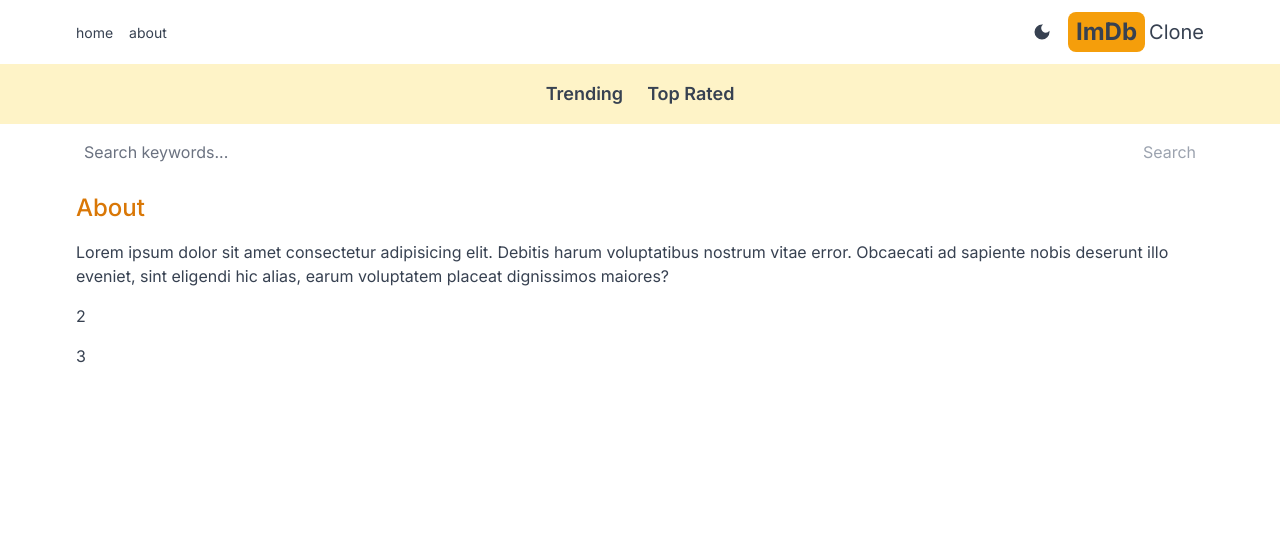
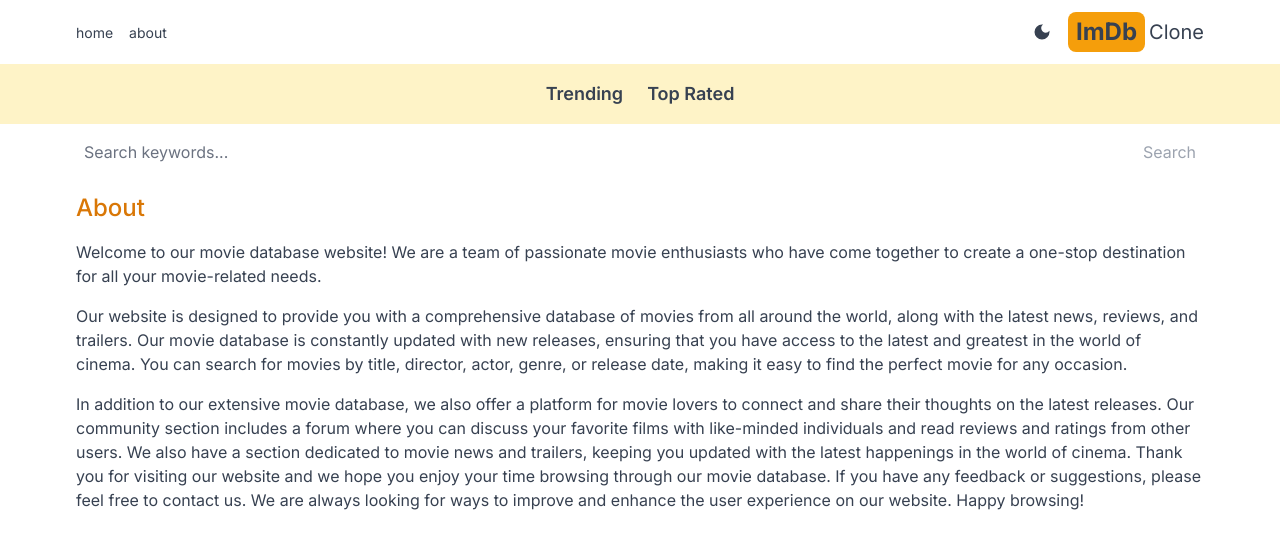
Before and after one commit to FranDorne/imdb-clone-app, a Next.js app: page /about in a window 1280 px wide. Shown: the top 548 px of the page. Built offline with nearby package versions, Linux system fonts and the light colour scheme.

Commit message:
fetch error solved

```diff
--- a/package.json
+++ b/package.json
@@ -13,7 +13,8 @@
     "next-themes": "^0.3.0",
     "react": "^18",
     "react-dom": "^18",
-    "react-icons": "^5.1.0"
+    "react-icons": "^5.1.0",
+    "swr": "^2.2.5"
   },
   "devDependencies": {
     "eslint": "^8",
--- a/src/app/about/page.jsx
+++ b/src/app/about/page.jsx
@@ -1,11 +1,36 @@
-
 export default function About() {
   return (
-    <div className="max-w-6xl mx-auto p-3 space-y-4">
-        <h1 className="text-2xl font-medium text-amber-600">About</h1>
-        <p>Lorem ipsum dolor sit amet consectetur adipisicing elit. Debitis harum voluptatibus nostrum vitae error. Obcaecati ad sapiente nobis deserunt illo eveniet, sint eligendi hic alias, earum voluptatem placeat dignissimos maiores?</p>
-        <p>2</p>
-        <p>3</p>
+    <div className='max-w-6xl mx-auto p-3 space-y-4'>
+      <h1 className='text-2xl font-medium text-amber-600'>About</h1>
+      <p>
+        Welcome to our movie database website! We are a team of passionate movie
+        enthusiasts who have come together to create a one-stop destination for
+        all your movie-related needs.
+      </p>
+
+      <p>
+        Our website is designed to provide you with a comprehensive database of
+        movies from all around the world, along with the latest news, reviews,
+        and trailers. Our movie database is constantly updated with new
+        releases, ensuring that you have access to the latest and greatest in
+        the world of cinema. You can search for movies by title, director,
+        actor, genre, or release date, making it easy to find the perfect movie
+        for any occasion.
+      </p>
+
+      <p>
+        In addition to our extensive movie database, we also offer a platform
+        for movie lovers to connect and share their thoughts on the latest
+        releases. Our community section includes a forum where you can discuss
+        your favorite films with like-minded individuals and read reviews and
+        ratings from other users. We also have a section dedicated to movie news
+        and trailers, keeping you updated with the latest happenings in the
+        world of cinema. Thank you for visiting our website and we hope you
+        enjoy your time browsing through our movie database. If you have any
+        feedback or suggestions, please feel free to contact us. We are always
+        looking for ways to improve and enhance the user experience on our
+        website. Happy browsing!
+      </p>
     </div>
-  )
+  );
 }
```
Also changed, not shown: 2 other files (tests, documents, lock files or other folders).
